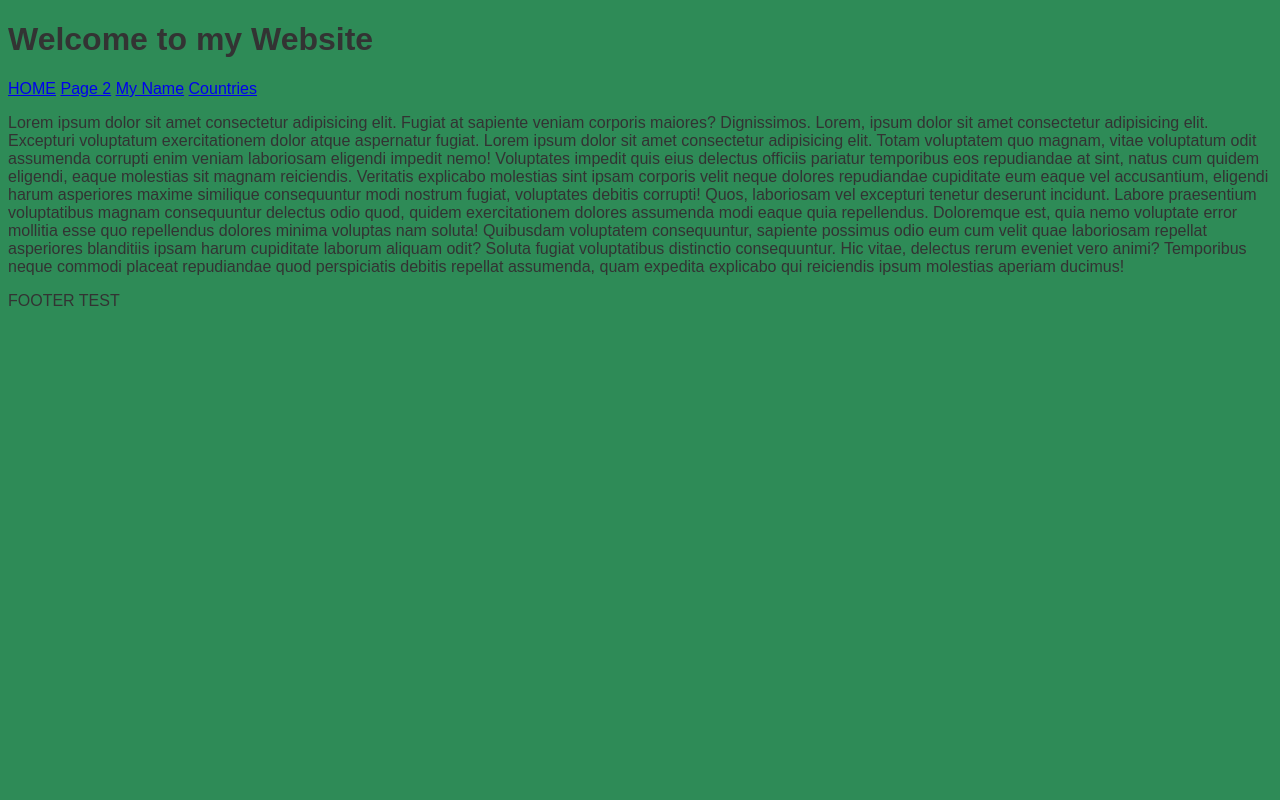
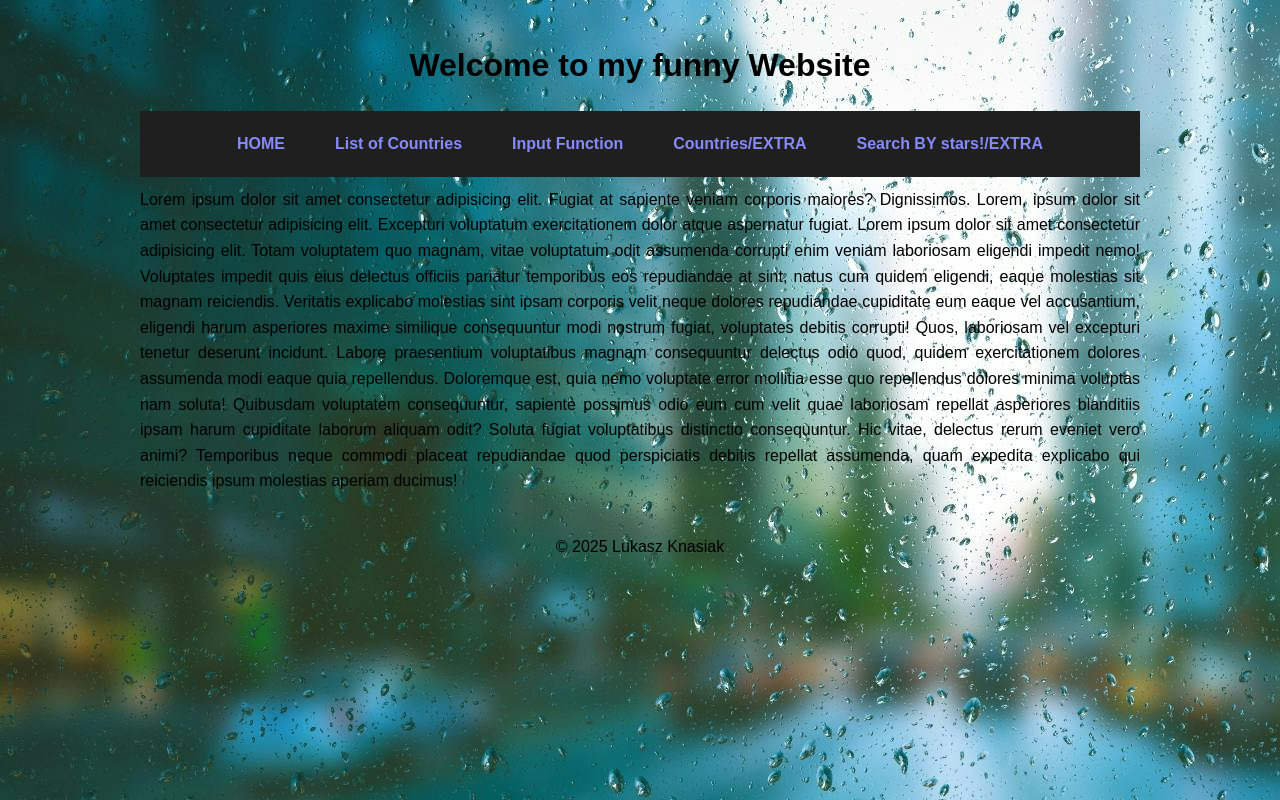
Before and after one commit to LukasKnasiak/Flask_app_learn, a Flask app: page / in a window 1280 px wide. Run offline with Flask 3, Linux system fonts and the light colour scheme.

Commit message:
One Realese

```diff
--- a/app.py
+++ b/app.py
@@ -1,5 +1,6 @@
 from flask import Flask, render_template
 from views import my_view
+from fav_countries import favourite_ratings
 
 
 app = Flask(__name__)
--- /dev/null
+++ b/fav_countries.py
@@ -0,0 +1,9 @@
+favourite_countries = []
+
+favourite_ratings = []
+
+favourite_continent = []
+
+favourite_cities = []
+
+favourite_capitols = []
--- a/static/style.css
+++ b/static/style.css
@@ -1,23 +1,72 @@
+body {
+    background-image: url("bk.jpg");
+    font-family: 'Arial', sans-serif;
+    color: #e0e0e0;
+    margin: 0;
+    padding: 0;
+    line-height: 1.6;
+}
 
-    body {
-        background-color: seagreen;
-        font-family: Arial, sans-serif;
-        color: #333;
+.container {
+    display: flex;
+    flex-direction: column;
+    align-items: center;
+    padding: 20px;
+    max-width: 1000px;
+    margin: 0 auto;
+}
+
+nav {
+    display: flex;
+    justify-content: center;
+    gap: 20px;
+    background-color: #1f1f1f;
+    padding: 10px 0;
+    width: 100%;
+}
+
+nav a {
+    color: #868afc;
+    font-weight: 900;
+    text-decoration: none;
+    padding: 10px 15px;
+    border-radius: 5px;
+    transition: background-color 0.3s, color 0.3s;
+}
+
+nav a:hover {
+    background-color: #3138c6b5;
+    color: #121212;
+}
+
+h1, h2 {
+    color: #000000;
+    margin: 20px 0;
+    text-align: center;
+}
+
+
+p {
+    margin: 10px 0;
+    text-align: justify;
 }
 
 form {
-        background: #fff;
+    background: #1f1f1f;
     padding: 20px;
     border-radius: 8px;
-        box-shadow: 0 2px 4px rgba(0, 0, 0, 0.1);
+    box-shadow: 0 3px 5px rgba(0, 0, 0, 0.3);
     max-width: 500px;
-        margin: 50px auto;
+    color: #e0e0e0;
+    margin-bottom: 20px;
+    margin: 0 auto;
 }
 
 label {
-        font-size: 16px;
+    font-size: 18px;
     margin-bottom: 10px;
     display: block;
+    color: #000000;
 }
 
 input[type="text"],
@@ -27,30 +76,122 @@
     padding: 10px;
     width: 100%;
     box-sizing: border-box;
+    border: none;
+    border-radius: 5px;
+}
+
+input[type="text"] {
+    background-color: #2a2a2a;
+    color: #e0e0e0;
 }
 
 input[type="submit"] {
-        background-color: #007BFF;
-        color: white;
+    background-color: #bb86fc;
+    color: #121212;
     border: none;
     cursor: pointer;
     transition: background-color 0.3s ease;
 }
 
 input[type="submit"]:hover {
-        background-color: #0056b3;
-    }
-
-    hr {
-        margin: 50px 0;
-        border: 5px solid #ddd;
+    background-color: #3700b3;
 }
 
 section {
-        background: #fff;
+    background: #1f1f1f;
     padding: 20px;
     border-radius: 8px;
-        box-shadow: 0 2px 4px rgba(0, 0, 0, 0.1);
-        max-width: 400px;
+    box-shadow: 0 2px 4px rgba(0, 0, 0, 0.3);
+    max-width: 800px;
+    color: #e0e0e0;
     margin: 20px auto;
 }
+
+.star-rating {
+    display: flex;
+    justify-content: center;
+    margin-top: 10px;
+}
+
+.star-rating input[type="radio"] {
+    display: none;
+}
+
+.star-rating label {
+    font-size: 36px;
+    color: #ccc;
+    cursor: pointer;
+    transition: color 0.3s;
+}
+
+.star-rating label:hover,
+.star-rating input[type="radio"]:checked ~ label {
+    color: gold;
+}
+
+
+
+ol {
+    list-style-type: none;
+    padding: 0;
+}
+
+ol li {
+    background-color: #2a2a2a;
+    margin: 10px 0;
+    padding: 10px 20px;
+    border-radius: 5px;
+}
+
+
+table {
+    width: 100%;
+    border-collapse: collapse;
+    margin-bottom: 20px;
+}
+
+th, td {
+    padding: 12px 15px;
+    text-align: left;
+    border: 1px solid #ddd;
+}
+
+th {
+    background-color: #2a2a2a;
+    color: #bb86fc;
+}
+
+td {
+    background-color: #1f1f1f;
+}
+
+tbody tr:nth-child(even) {
+    background-color: #f9f9f9;
+}
+
+tbody tr:hover {
+    background-color: #f1f1f1;
+}
+
+footer {
+    margin-top: 20px;
+    padding: 10px;
+    text-align: center;
+    color: #000000;
+    clear: both;
+}
+
+@media screen and (max-width: 768px) {
+    .container {
+        padding: 10px;
+    }
+
+    nav {
+        flex-wrap: wrap;
+        justify-content: center;
+    }
+
+    nav a {
+        margin: 5px;
+    }
+}
--- a/templates/base.html
+++ b/templates/base.html
@@ -2,26 +2,25 @@
 <html lang="en">
 <head>
     <meta charset="UTF-8">
-    <meta name="viewport" content="width=<device-width>, initial-scale=1.0">
+    <meta name="viewport" content="width=device-width, initial-scale=1.0">
     <title>Document</title>
-    <link rel="stylesheet" href="{{ url_for ('static', filename='style.css')}}">
+    <link rel="stylesheet" href="{{ url_for('static', filename='style.css') }}">
 </head>
 <body>
-    <h1>Welcome to my Website</h1>
-    <nav>
-        <a href="{{ url_for('my_view.index')}}">HOME</a>
-        <a href="{{ url_for('my_view.page2')}}">Page 2</a>
-        <a href="{{ url_for('my_view.myname')}}">My Name</a>
-        <a href="{{ url_for('my_view.countries')}}">Countries</a>
-    </nav>
+    <div class="container">
+        <h1>Welcome to my funny Website </h1>
+        <nav>
+            <a href="{{ url_for('my_view.index') }}">HOME</a>
+            <a href="{{ url_for('my_view.page2') }}">List of Countries</a>
+            <a href="{{ url_for('my_view.myname') }}">Input Function</a>
+            <a href="{{ url_for('my_view.countries') }}">Countries/EXTRA</a>
+            <a href="{{ url_for('my_view.filter') }}">Search BY stars!/EXTRA</a>
+        </nav>
 
-    {% block content %}
+        {% block content %}
+        {% endblock %}
 
-    {% endblock %}
-
-
-    <footer>FOOTER TEST</footer>
-
-
+        <footer>© 2025 Lukasz Knasiak</footer>
+    </div>
 </body>
 </html>
--- a/templates/countries.html
+++ b/templates/countries.html
@@ -3,7 +3,7 @@
 {% block content %}
 
 <br>
-
+<section>
 <form>
     <label for="country">What country do you want visit?<br>
         choose one of the two voting options
@@ -11,6 +11,7 @@
     <input type="text" id="country" name="country" placeholder="Enter country name"><br>
     <input type="submit" value="Submit Country">
 </form>
+</section>
 <br>
 <hr>
 
--- a/templates/index.html
+++ b/templates/index.html
@@ -1,7 +1,7 @@
 {% extends 'base.html' %}
 
 {% block content %}
-    <p>Lorem ipsum dolor sit amet consectetur adipisicing elit. Fugiat at sapiente veniam corporis maiores? Dignissimos.
+    <p style="color: black;">Lorem ipsum dolor sit amet consectetur adipisicing elit. Fugiat at sapiente veniam corporis maiores? Dignissimos.
         Lorem, ipsum dolor sit amet consectetur adipisicing elit. Excepturi voluptatum exercitationem dolor atque aspernatur fugiat. Lorem ipsum dolor
         sit amet consectetur adipisicing elit. Totam voluptatem quo magnam, vitae voluptatum odit assumenda corrupti enim veniam laboriosam eligendi impedit
         nemo! Voluptates impedit quis eius delectus officiis pariatur temporibus eos repudiandae at sint, natus cum quidem eligendi, eaque molestias sit magnam
--- a/views.py
+++ b/views.py
@@ -1,4 +1,5 @@
-from flask import Flask, render_template, Blueprint
+from flask import Blueprint, render_template, request
+from fav_countries import favourite_countries, favourite_capitols, favourite_cities, favourite_continent, favourite_ratings
 
 my_view = Blueprint("my_view", __name__)
 
@@ -8,14 +9,54 @@ def index():
 
 @my_view.route("/page2")
 def page2():
-    return render_template("page2.html")
+    return render_template("page2.html", favourite_countries=favourite_countries,
+                           favourite_continent=favourite_continent,
+                           favourite_capitols=favourite_capitols,
+                           favourite_cities=favourite_cities,
+                           ratings=favourite_ratings)
 
-@my_view.route("/myname")
+@my_view.route("/myname", methods=["GET", "POST"])
 def myname():
-    my_name = "Lukas"
-    return render_template("myname.html", my_name = my_name)
+    if request.method == "POST":
+        new_country = request.form.get("added_country")
+        if new_country:
+            favourite_countries.append(new_country)
 
+        new_continent = request.form.get("added_continent")
+        if new_continent:
+            favourite_continent.append(new_continent)
+
+        new_capitol = request.form.get("added_capitol")
+        if new_capitol:
+            favourite_capitols.append(new_capitol)
+
+        new_city = request.form.get("added_city")
+        if new_city:
+            favourite_cities.append(new_city)
+
+        rating = request.form.get("rating")
+        if rating is not None:
+            rating = int(rating)
+            favourite_ratings.append(rating)
+
+    return render_template("myname.html")
 
 @my_view.route("/countries")
 def countries():
     return render_template("countries.html")
+
+@my_view.route("/filter")
+def filter():
+    return render_template("filter.html")
+
+@my_view.route("/filtered_countries", methods=["POST"])
+def filtered_countries():
+    if request.method == "POST":
+        rating = request.form.get("rating")
+        if rating:
+            rating = int(rating)
+            filtered_data = [(country, continent, capital, city, stars) for country, continent, capital, city, stars in zip(favourite_countries, favourite_continent, favourite_capitols, favourite_cities, favourite_ratings) if stars == rating]
+        else:
+            filtered_data = []
+
+        return render_template("filtered_countries.html", filtered_data=filtered_data)
```
Also changed, not shown: templates/filter.html (added, +17 -0 lines), templates/filtered_countries.html (added, +27 -0 lines), templates/myname.html (+22 -1 lines), templates/page2.html (+34 -2 lines), static/bk.jpg (added). Lines whose indentation alone changed are shown as unchanged.
